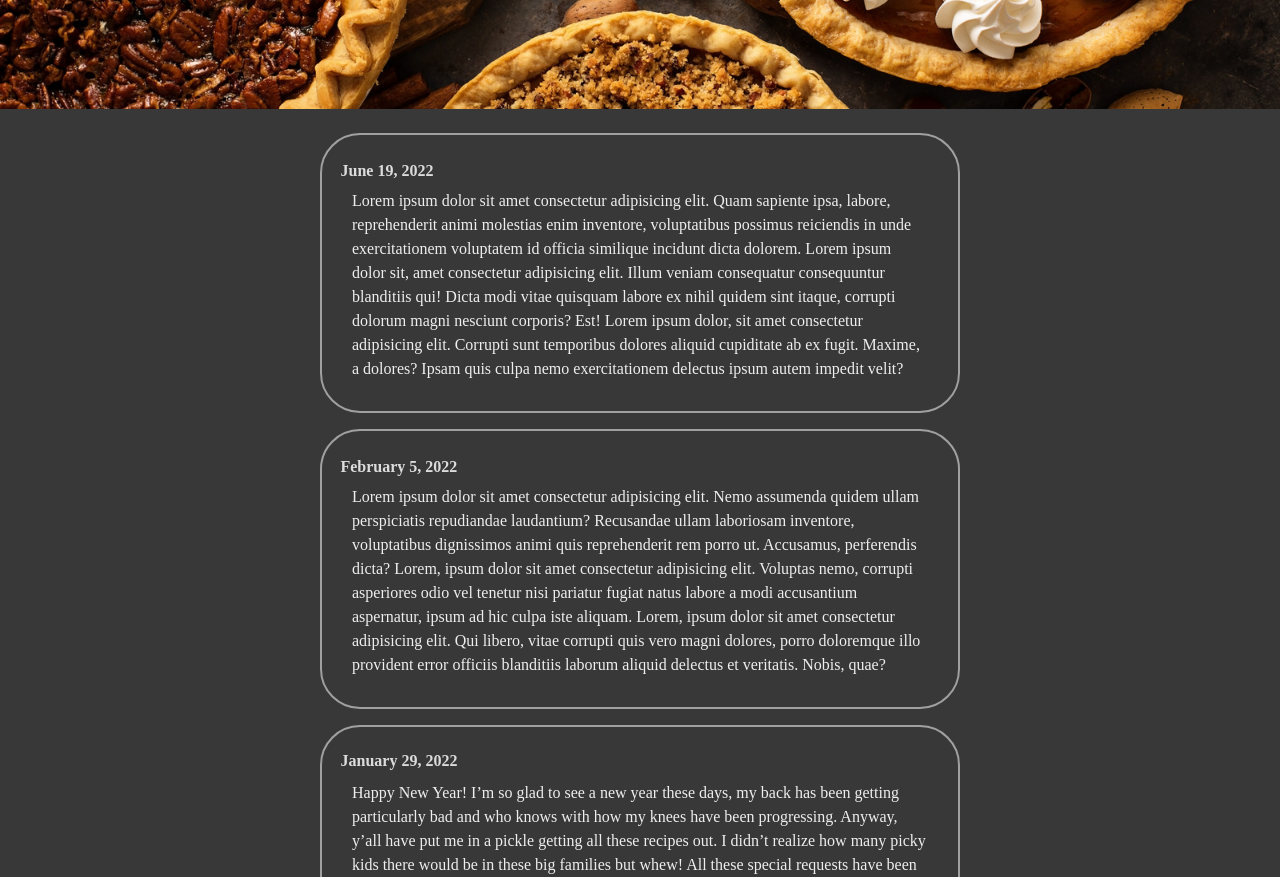
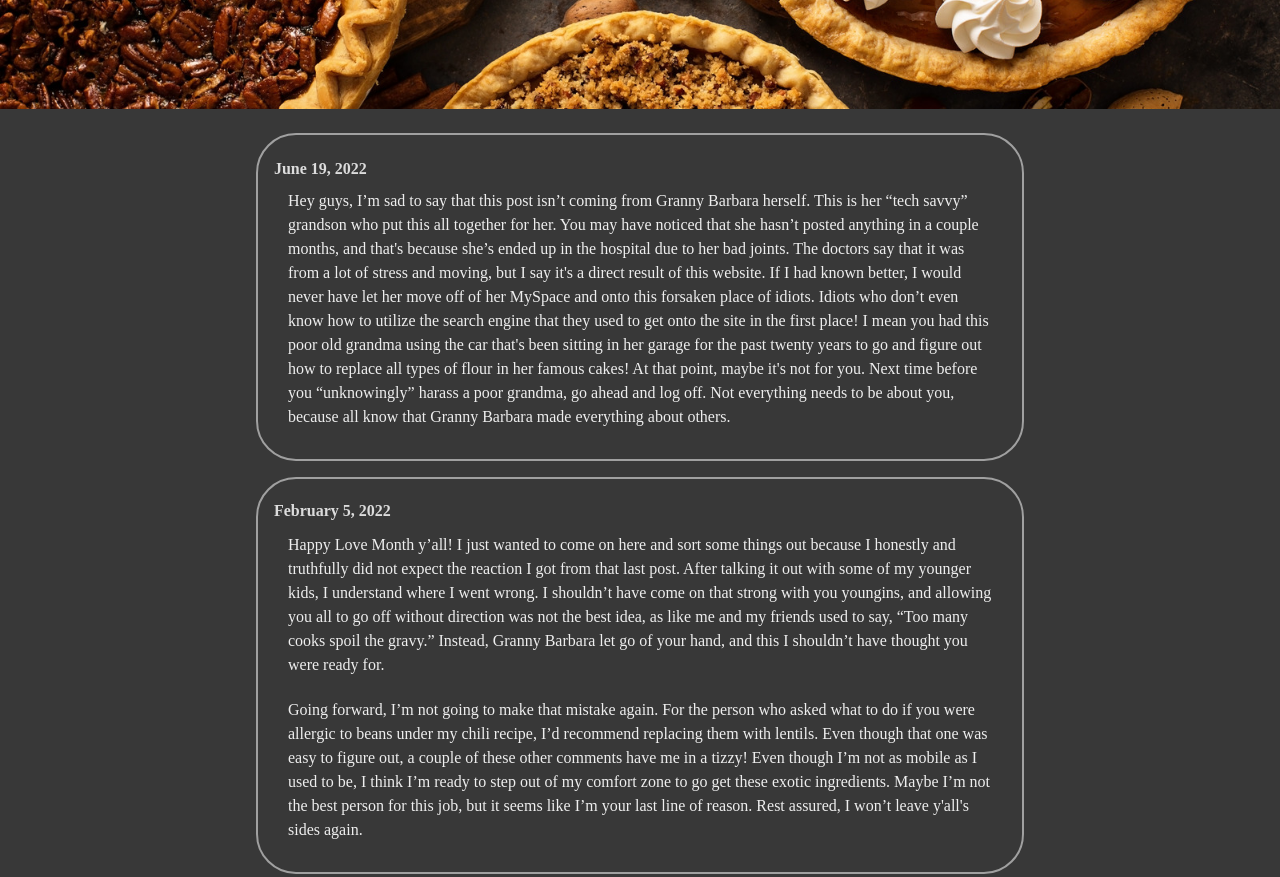
Before and after one commit to aslan316/aplang-satire-project, a plain HTML site: page index.html in a window 1280 px wide. Shown: the part 301-1178 px from the top of the page. Drawn offline with Linux system fonts and the light colour scheme.

Commit message:
Add 4th and 5th blog post

```diff
--- a/index.html
+++ b/index.html
@@ -25,11 +25,13 @@
     <div id="blog-section">
         <div class="card">
             <div class="date-posted">June 19, 2022</div>
-            Lorem ipsum dolor sit amet consectetur adipisicing elit. Quam sapiente ipsa, labore, reprehenderit animi molestias enim inventore, voluptatibus possimus reiciendis in unde exercitationem voluptatem id officia similique incidunt dicta dolorem. Lorem ipsum dolor sit, amet consectetur adipisicing elit. Illum veniam consequatur consequuntur blanditiis qui! Dicta modi vitae quisquam labore ex nihil quidem sint itaque, corrupti dolorum magni nesciunt corporis? Est! Lorem ipsum dolor, sit amet consectetur adipisicing elit. Corrupti sunt temporibus dolores aliquid cupiditate ab ex fugit. Maxime, a dolores? Ipsam quis culpa nemo exercitationem delectus ipsum autem impedit velit?
+            Hey guys, I’m sad to say that this post isn’t coming from Granny Barbara herself. This is her “tech savvy” grandson who put this all together for her. You may have noticed that she hasn’t posted anything in a couple months, and that's because she’s ended up in the hospital due to her bad joints. The doctors say that it was from a lot of stress and moving, but I say it's a direct result of this website. If I had known better, I would never have let her move off of her MySpace and onto this forsaken place of idiots. Idiots who don’t even know how to utilize the search engine that they used to get onto the site in the first place! I mean you had this poor old grandma using the car that's been sitting in her garage for the past twenty years to go and figure out how to replace all types of flour in her famous cakes! At that point, maybe it's not for you. Next time before you “unknowingly” harass a poor grandma, go ahead and log off. Not everything needs to be about you, because all know that Granny Barbara made everything about others.
         </div>
         <div class="card">
             <div class="date-posted">February 5, 2022</div>
-            Lorem ipsum dolor sit amet consectetur adipisicing elit. Nemo assumenda quidem ullam perspiciatis repudiandae laudantium? Recusandae ullam laboriosam inventore, voluptatibus dignissimos animi quis reprehenderit rem porro ut. Accusamus, perferendis dicta? Lorem, ipsum dolor sit amet consectetur adipisicing elit. Voluptas nemo, corrupti asperiores odio vel tenetur nisi pariatur fugiat natus labore a modi accusantium aspernatur, ipsum ad hic culpa iste aliquam. Lorem, ipsum dolor sit amet consectetur adipisicing elit. Qui libero, vitae corrupti quis vero magni dolores, porro doloremque illo provident error officiis blanditiis laborum aliquid delectus et veritatis. Nobis, quae?
+            <div class="new-line">Happy Love Month y’all! I just wanted to come on here and sort some things out because I honestly and truthfully did not expect the reaction I got from that last post. After talking it out with some of my younger kids, I understand where I went wrong. I shouldn’t have come on that strong with you youngins, and allowing you all to go off without direction was not the best idea, as like me and my friends used to say, “Too many cooks spoil the gravy.” Instead, Granny Barbara let go of your hand, and this I shouldn’t have thought you were ready for.</div>
+
+            Going forward, I’m not going to make that mistake again. For the person who asked what to do if you were allergic to beans under my chili recipe, I’d recommend replacing them with lentils. Even though that one was easy to figure out, a couple of these other comments have me in a tizzy! Even though I’m not as mobile as I used to be, I think I’m ready to step out of my comfort zone to go get these exotic ingredients. Maybe I’m not the best person for this job, but it seems like I’m your last line of reason. Rest assured, I won’t leave y'all's sides again.
         </div>
         <div class="card">
             <div class="date-posted">January 29, 2022</div>
@@ -38,7 +40,7 @@
 
         <div class="card">
             <div class="date-posted">November 14, 2021</div>
-            Happy Turkey Month!!! I’ve been so excited to be able to share all of my recipes with such nice people. This website has been the best thing for me recently, and I am so happy with how things are turning out. Your comments under my recipes have been very enlightening, and I never thought to try and replace the pumpkin in a pumpkin pie. Fret not, this is not the only change to come in these festive months. But I do ask for you to be a little nice with me, since I am getting up there in years. I hope to have the turkey recipe finished by the 16th, since I know most of y’all youngins have busy lives around Thanksgiving. Hopefully you all can continue on with these recipes without modification, since I do know there are some picky kids in some families. See you soon, Granny Barbara!
+            Happy Turkey Month! I’ve been so excited to be able to share all of my recipes with such nice people. This website has been the best thing for me recently, and I am so happy with how things are turning out. Your comments under my recipes have been very enlightening, and I never thought to try and replace the pumpkin in a pumpkin pie. Fret not, this is not the only change to come in these festive months. But I do ask for you to be a little nice with me, since I am getting up there in years. I hope to have the turkey recipe finished by the 16th, since I know most of y’all youngins have busy lives around Thanksgiving. Hopefully you all can continue on with these recipes without modification, since I do know there are some picky kids in some families. See you soon, Granny Barbara!
         </div>
 
         <div class="card">
--- a/styles.css
+++ b/styles.css
@@ -102,7 +102,7 @@ a {
 
     display: flex;
     flex-direction: column;
-    padding: 3vh 25vw;
+    padding: 3vh 20vw;
     gap: 2vh;
 }
 
```
